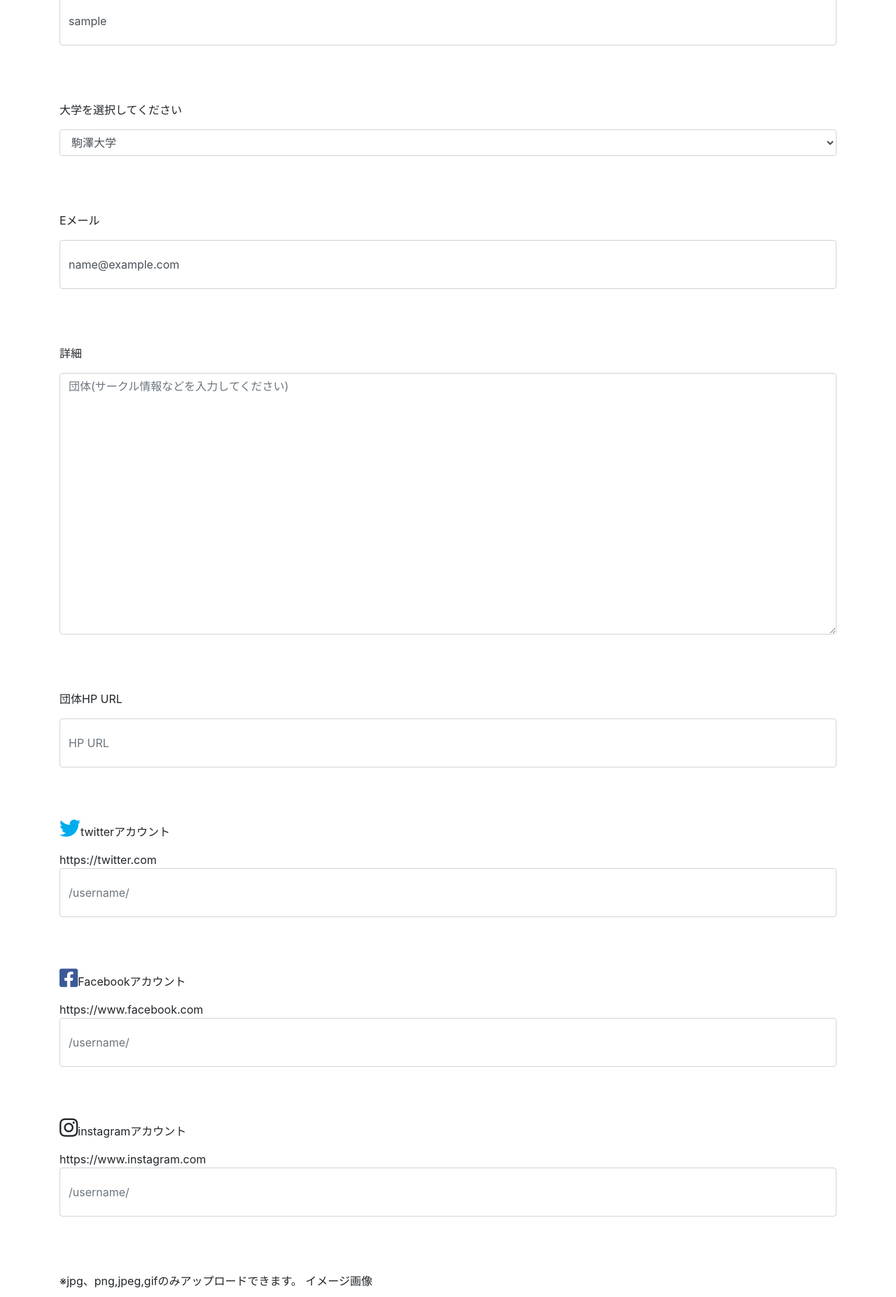
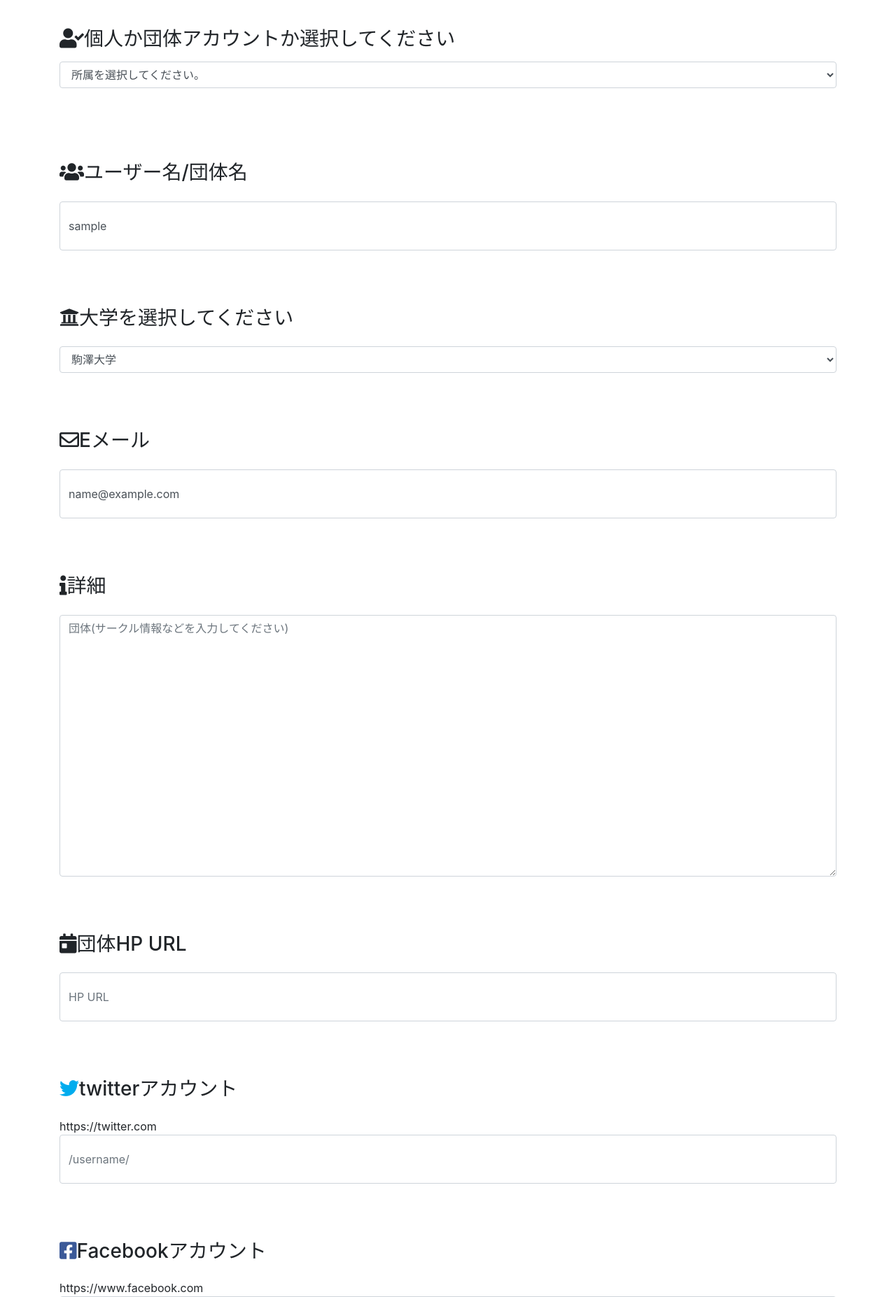
Before and after one commit to daikiyano/komaneko, a Flask app: page /account in a window 1280 px wide. Shown: the part 883-2737 px from the top of the page at 70% size. Run offline with Flask 2, Linux system fonts and the light colour scheme; the visitor is signed in with stand-in values (Sample User, id 1); data comes from the database, SQL or seed files in the repository; both versions use the stored data as it was after the commit; some libraries are stand-ins or nearby versions.

Commit message:
Add css style for account page

```diff
--- a/companyblog/static/pc.css
+++ b/companyblog/static/pc.css
@@ -491,3 +491,13 @@ header{
   margin:60px auto;
   text-align: left;
 }
+
+
+/* アカウントページ */
+
+
+.account_image{
+  height:700px;
+  width:100%;
+  object-fit: cover;
+}
--- a/companyblog/static/phone.css
+++ b/companyblog/static/phone.css
@@ -546,3 +546,12 @@ header{
 .view_btn{
   padding-bottom: 10px;
 }
+
+
+/* アカウントページ */
+
+.account_image{
+  height:280px;
+  width:100%;
+  object-fit: cover;
+}
--- a/companyblog/static/tablet.css
+++ b/companyblog/static/tablet.css
@@ -538,3 +538,11 @@ header{
   margin:60px auto;
   text-align: left;
 }
+
+
+/* アカウント情報 */
+.account_image{
+  height:400px;
+  width:100%;
+  object-fit: cover;
+}
--- a/companyblog/templates/account.html
+++ b/companyblog/templates/account.html
@@ -1,54 +1,50 @@
 {% extends 'base.html'%}
 {% block content %}
 
-  <div class="jumbotron">
+    <div class="container">
     <div align='center'>
-      <h1>{{ current_user.username}}さんアカウントページへようこそ</h1>
-      <img align='center' src="{{current_user.profile_image}}" >
+      <h3><b>{{ current_user.username}}さんのアカウントページ</b></h3>
+      <img class="account_image" src="{{current_user.profile_image}}" >
     </div>
-  </div>
-
-  <div class="container">
     <form method="POST" action="" enctype="multipart/form-data">
-
       {{form.hidden_tag()}}
       <div class="form-group">
-        {{form.type.label(class="form-control-label")}}
+        <h3><i class="fas fa-user-check"></i>{{form.type.label(class="form-control-label")}}</h3>
         {{form.type(class="form-control form-contorl-lg")}}<br>
         {% for error in form.type.errors %}
           <span style="color: red;">{{ error }}</span><br>
         {% endfor %}
       </div>
       <div class="form-group">
-        {{form.username.label(class='form-group')}}
+        <h3><i class="fas fa-users"></i>{{form.username.label(class='form-group')}}</h3>
         {{form.username(class='form_input form-control')}}
       </div>
       <div class="form-group">
-      {{form.university.label(class='form-group')}}
+      <h3><i class="fas fa-university"></i>{{form.university.label(class='form-group')}}</h3>
       {{form.university(placeholder="所属大学",class='form_input form-control')}}
       </div>
       <div class="form-group">
-      {{form.email.label(class='form-group')}}
+       <h3><i class="far fa-envelope"></i>{{form.email.label(class='form-group')}}</h3>
       {{form.email(placeholder="komazawa@gmail.com",class='form_input form-control')}}
       </div>
       <div class="form-group">
-      {{form.info.label(class='form-group')}}
+      <h3><i class="fas fa-info"></i>{{form.info.label(class='form-group')}}</h3>
       {{form.info(placeholder="団体(サークル情報などを入力してください)",rows="15",class='form-control')}}
       </div>
       <div class="form-group">
-      {{form.url.label(class='form-group')}}
+      <h3><i class="fas fa-calendar-day"></i>{{form.url.label(class='form-group')}}</h3>
       {{form.url(placeholder="HP URL",class='form_input form-control')}}
       </div>
       <div class="form-group">
-        <i class="fab fa-twitter" style="color:#00acee; font-size:30px;"></i>{{form.twitter.label(class='form-group')}}<br>
+        <h3><i class="fab fa-twitter" style="color:#00acee; "></i>{{form.twitter.label(class='form-group')}}</h3>
       <span>https://twitter.com</span>{{form.twitter(placeholder="/username/",class='form_input form-control')}}
       </div>
       <div class="form-group">
-      <i class="fab fa-facebook-square" style="color:#3B5998; font-size:30px;"></i>{{form.facebook.label(class='form-group')}}<br>
+      <h3><i class="fab fa-facebook-square" style="color:#3B5998;"></i>{{form.facebook.label(class='form-group')}}</h3>
       <span>https://www.facebook.com</span>{{form.facebook(placeholder="/username/",class='form_input form-control')}}
       </div>
       <div class="form-group">
-      <i class="fab fa-instagram" style="font-size:30px;"></i>{{form.instagram.label(class='form-group')}}<br>
+      <h3><i class="fab fa-instagram"></i>{{form.instagram.label(class='form-group')}}<br></h3>
       <span>https://www.instagram.com</span>{{form.instagram(placeholder="/username/",class='form_input form-control')}}
       </div>
       <div class="form-group">
```
Also changed, not shown: data.sqlite.
